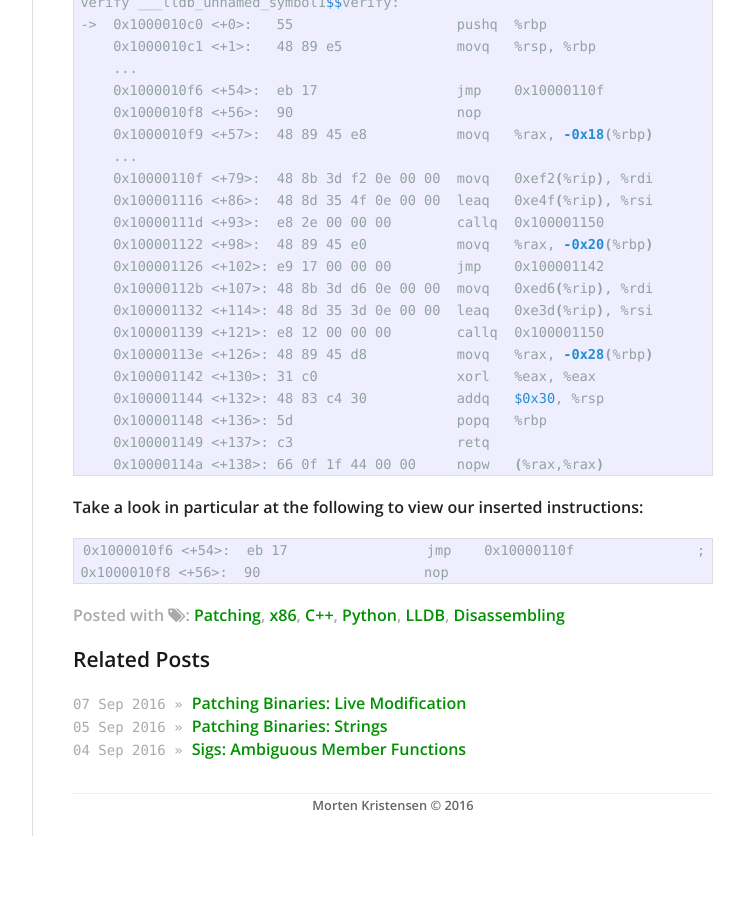
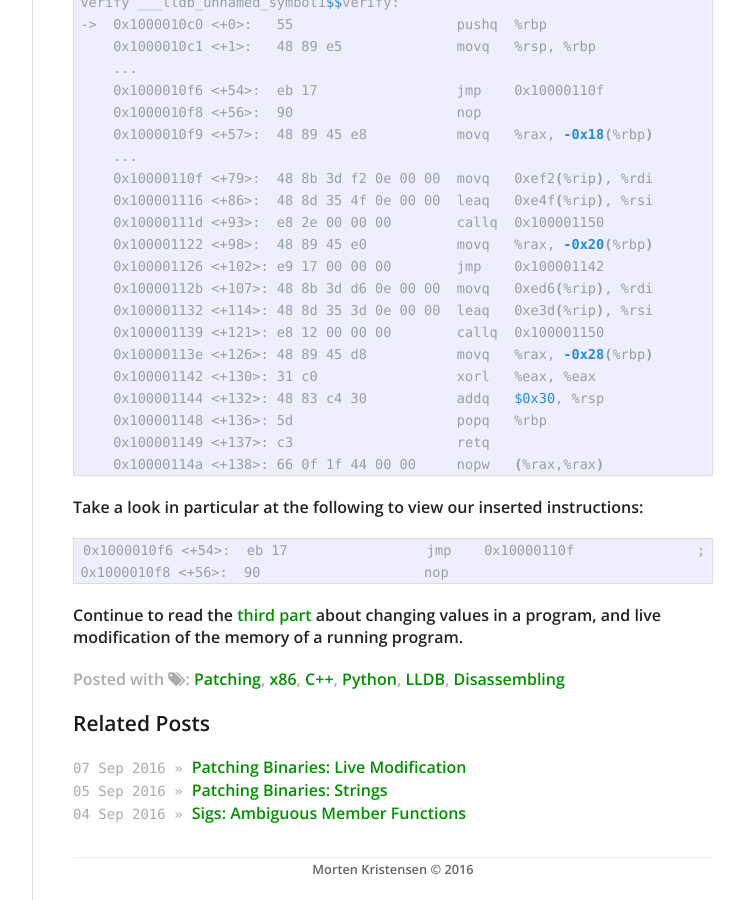
Before and after one commit to netromdk/netromdk.github.io, a Jekyll site: the page built from _posts/2016-09-06-patching-binaries-jumping-the-fence.md, in a window 1280 px wide and 900 px high, scrolled down 4347 px. Shown: the whole window, without its empty margins (378-1122 px from the left). Built offline with Jekyll 4.4.1, drawn with Linux system fonts in a browser that asks for light colours; nearby versions of some CDN libraries; before the commit the page ends 5183 px from its top, so only the background shows below that.

Commit message:
Link second to third article.

````diff
--- a/_posts/2016-09-06-patching-binaries-jumping-the-fence.md
+++ b/_posts/2016-09-06-patching-binaries-jumping-the-fence.md
@@ -221,6 +221,8 @@ Take a look in particular at the following to view our inserted instructions:
 0x1000010f8 <+56>:  90                    nop
 ```
 
+Continue to read the [third part]({% post_url 2016-09-07-patching-binaries-live-modification %}) about changing values in a program, and live modification of the memory of a running program.
+
 [x86]: https://en.wikipedia.org/wiki/X86
 [x86-jumps]: http://x86.renejeschke.de/html/file_module_x86_id_147.html
 [mach-o]: https://en.wikipedia.org/wiki/Mach-O
````
